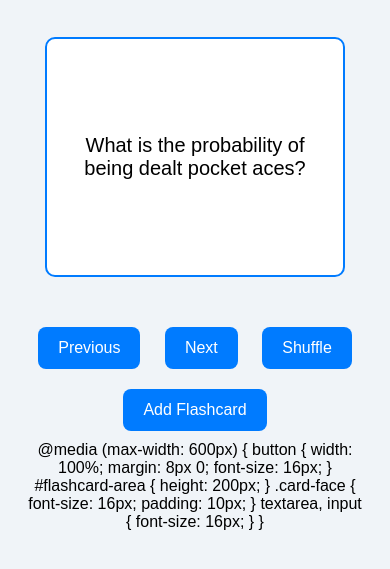
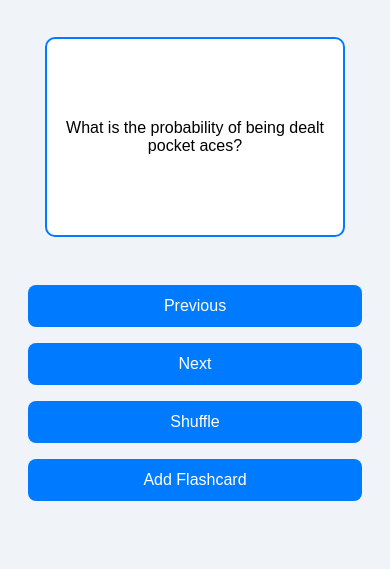
Before and after one commit to dlhanse/flashcards2-app, a plain HTML site: page index.html in a window 390 px wide. Both pictures are taken after a click on the button "Start Studying". Shown: the part 89-658 px from the top of the page. Drawn offline with Linux system fonts and the light colour scheme.

Commit message:
Update index.html

```diff
--- a/index.html
+++ b/index.html
@@ -103,6 +103,37 @@
             display: block;
             margin-top: 15px;
         }
+
+    #flashcard-area {
+        margin: 40px auto;
+        width: 90%;
+        max-width: 400px;
+        height: 240px;
+        perspective: 1000px;
+        display: none;
+    }
+
+    /* Keep this at the bottom of the style tag */
+    @media (max-width: 600px) {
+        button {
+            width: 100%;
+            margin: 8px 0;
+            font-size: 16px;
+        }
+
+        #flashcard-area {
+            height: 200px;
+        }
+
+        .card-face {
+            font-size: 16px;
+            padding: 10px;
+        }
+
+        textarea, input {
+            font-size: 16px;
+        }
+    }
     </style>
 </head>
 <body>
@@ -221,27 +252,6 @@
             }
         });
     </script>
-    @media (max-width: 600px) {
-    button {
-        width: 100%;
-        margin: 8px 0;
-        font-size: 16px;
-    }
-
-    #flashcard-area {
-        height: 200px;
-    }
-
-    .card-face {
-        font-size: 16px;
-        padding: 10px;
-    }
-
-    textarea, input {
-        font-size: 16px;
-    }
-}
-
 
 </body>
 </html>
```
